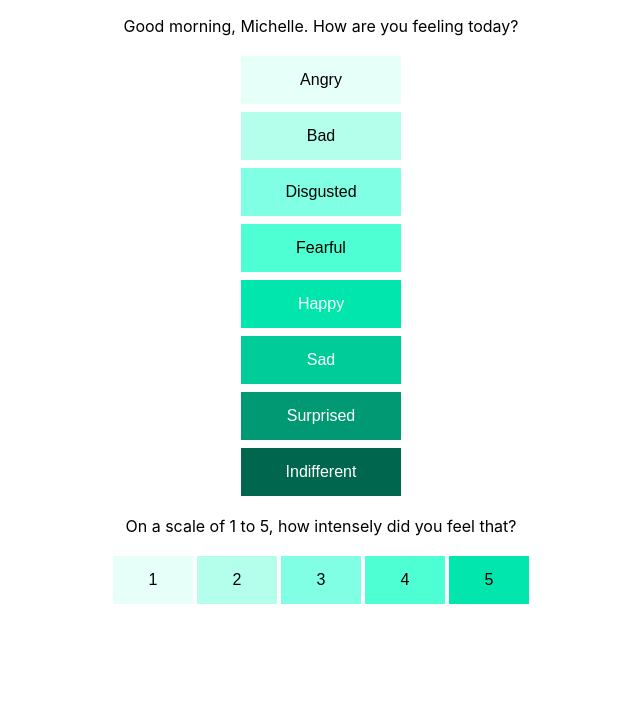
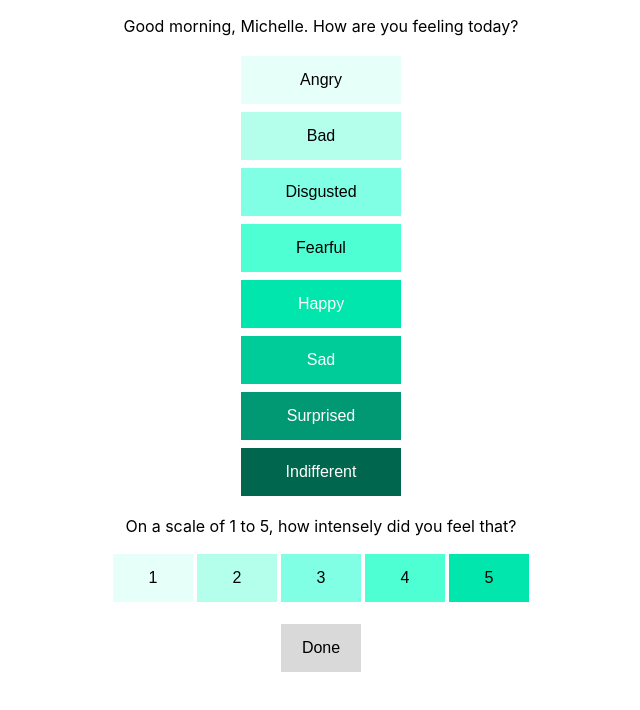
Before and after one commit to dmallon1/buds, a React (Create React App) app: page / in a window 1280 px wide. Shown: the top 710 px of the page, without its empty margins (319-959 px from the left). Built offline with nearby package versions, Linux system fonts and the light colour scheme.

Commit message:
added "done" button

```diff
--- a/src/App.css
+++ b/src/App.css
@@ -45,6 +45,19 @@
   text-decoration: none;
   display: inline-block;
   font-size: 16px;
+  margin: 2px 2px;
+  cursor: pointer;
+  width: 80px
+}
+
+.button3 {
+  border: none;
+  color: black;
+  padding: 15px 15px;
+  text-align: center;
+  text-decoration: none;
+  display: inline-block;
+  font-size: 16px;
   margin: 4px 2px;
   cursor: pointer;
   width: 80px
--- a/src/App.js
+++ b/src/App.js
@@ -6,7 +6,8 @@ class App extends React.Component {
     super(props);
     this.state = {
       clickedEmotion: null,
-      clickedIntensity: null
+      clickedIntensity: null,
+      clickedDone: false
     };
   }
 
@@ -22,6 +23,11 @@ class App extends React.Component {
     }
   }
 
+  selectdone() {
+    this.setState({
+      clickedDone: true
+    })
+  }
 
   render() {
     return (
@@ -48,6 +54,9 @@ class App extends React.Component {
         <button onClick={() => this.selectemotion(4)} className="button2" style={{backgroundColor: this.state.clickedIntensity === null || this.state.clickedIntensity === 4 ? "#4dffd2" : "#d9d9d9"}} type="button">4</button>
         <button onClick={() => this.selectemotion(5)} className="button2" style={{backgroundColor: this.state.clickedIntensity === null || this.state.clickedIntensity === 5 ? "#00e6ac" : "#d9d9d9"}} type="button">5</button>
 
+       <p>
+       <button onClick={() => this.selectdone()} className="button3" style={{backgroundColor: "#d9d9d9"}} type="button">Done</button>
+       </p>
       </div>
     );
   }
```
